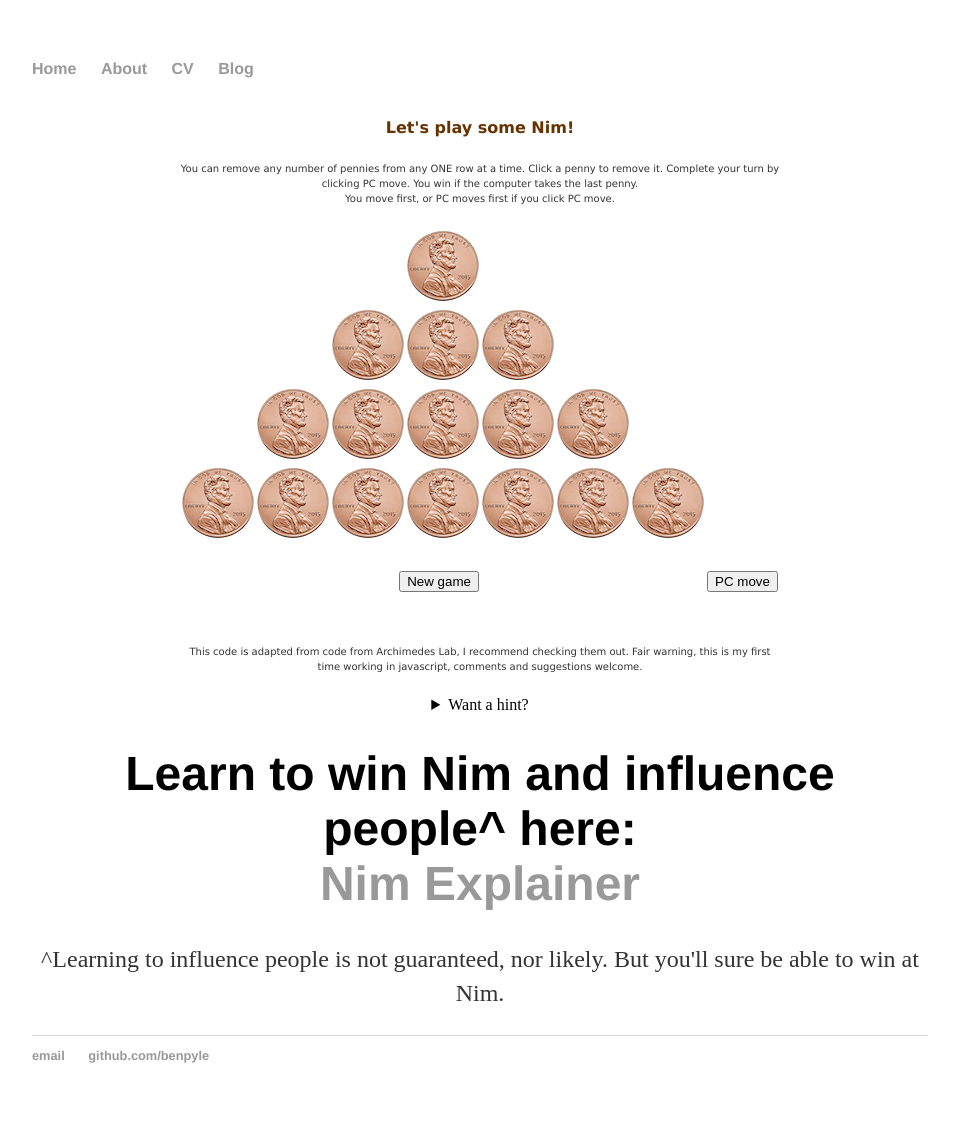
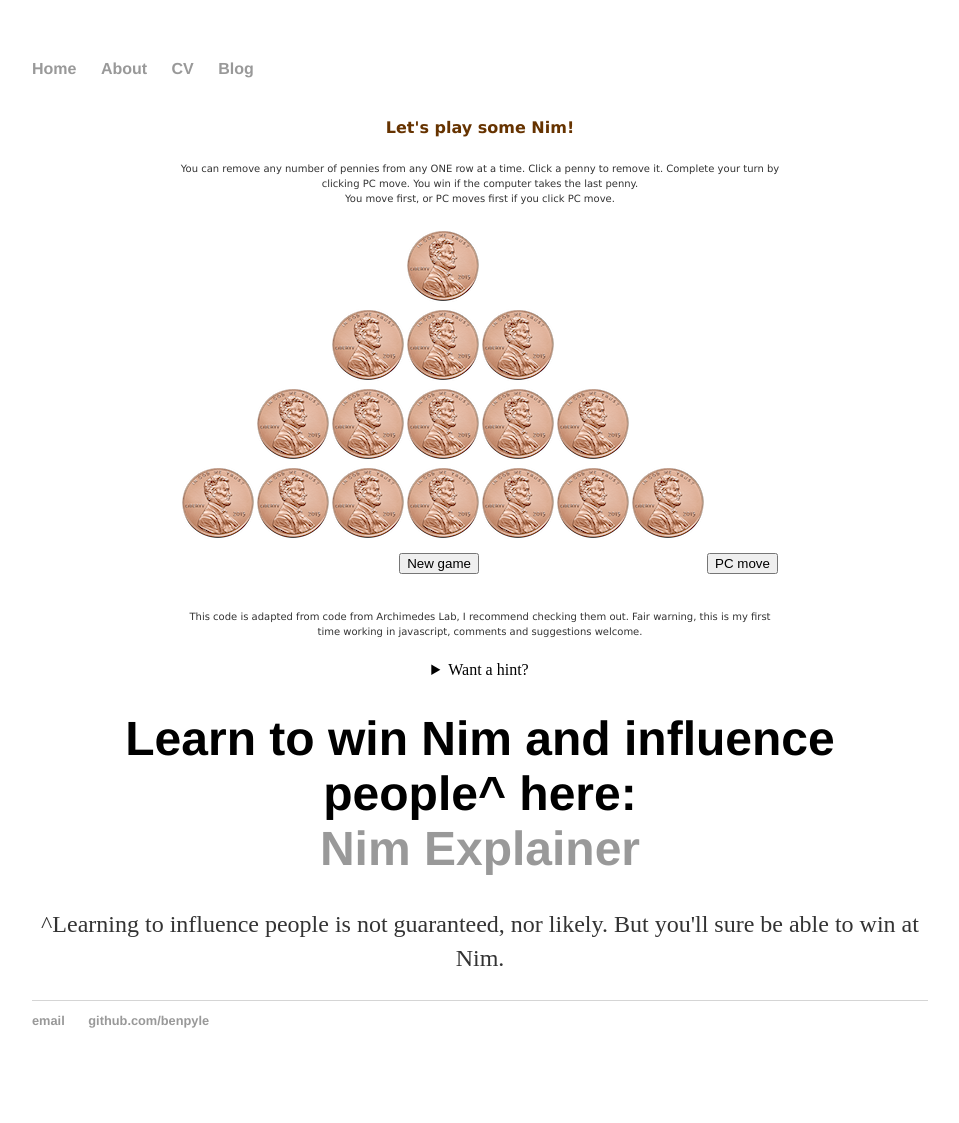
Before and after one commit to BenPyle/BenPyle.github.io, a Jekyll site: the page built from nim/index.html, in a window 1280 px wide. Shown: the whole page, without its empty margins (160-1119 px from the left). Built offline with Jekyll 4.4.1, drawn with Linux system fonts in a browser that asks for light colours; after the commit the page ends 1088 px from its top, so only the background shows below that.

Commit message:
Update index.html

```diff
--- a/nim/index.html
+++ b/nim/index.html
@@ -183,9 +183,9 @@ var z,sp,next_to_that
 <td WIDTH="32"><img onclick="player_draught(4,7)" SRC="penny.gif"></td>
 </tr>
 <tr align="center" valign="middle">
-<td height="70" colspan="7"><input name="button2" type="button" class="button" onClick="new_game()" value="New game">
+<td height="35" colspan="7"><input name="button2" type="button" class="button" onClick="new_game()" value="New game">
 &nbsp; </td>
-<td height="70"><input name="button2" type="button" class="button2" onClick="computer_draught()" value="PC move">
+<td height="35"><input name="button2" type="button" class="button2" onClick="computer_draught()" value="PC move">
 </td>
 </tr>
 </table>
```
